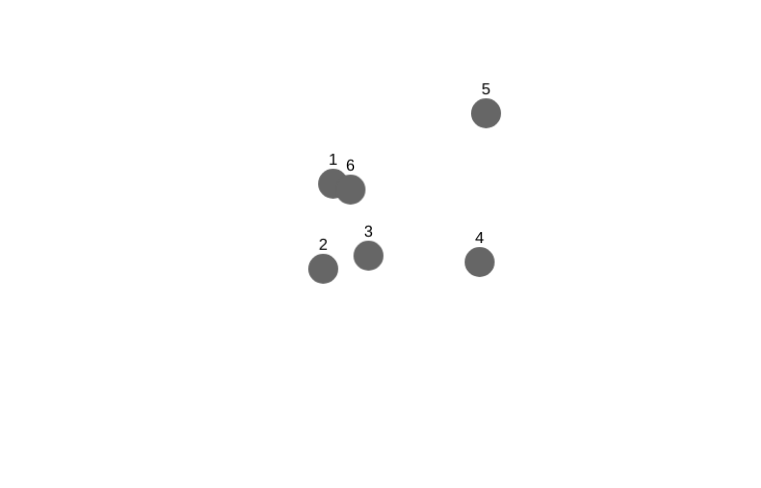
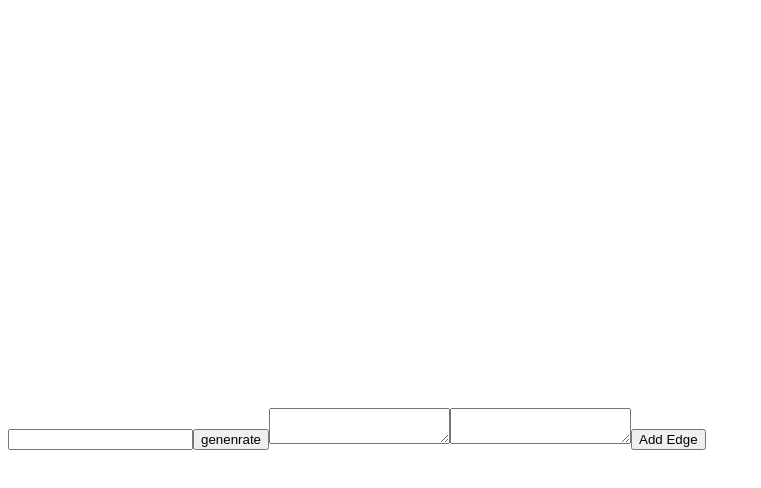
Before and after one commit to N0vice17/graph-visualizer, a React (Vite) app: page / in a window 1280 px wide. Shown: the top 488 px of the page, without its empty margins (0-761 px from the left). Built offline with nearby package versions, Linux system fonts and the light colour scheme.

Commit message:
Adding Features

```diff
--- a/src/App.css
+++ b/src/App.css
@@ -1,8 +1,8 @@
 .cy-container {
     height: 50vh;
-    width: 50%;
+    width: 100%;
 }
 
 #cy{
-    height: 50vh;
+    height: 40vh;
 }
--- a/src/App.jsx
+++ b/src/App.jsx
@@ -1,26 +1,57 @@
-import { useEffect } from 'react'
+import { useEffect, useState } from 'react'
 import './App.css'
 import cytoscape from 'cytoscape';
 
 function App() {
+  const [cy, setcy] = useState([]);
+  let options = {
+    name: 'circle',
+
+    fit: true, // whether to fit the viewport to the graph
+    padding: 30, // the padding on fit
+    boundingBox: undefined, // constrain layout bounds; { x1, y1, x2, y2 } or { x1, y1, w, h }
+    avoidOverlap: true, // prevents node overlap, may overflow boundingBox and radius if not enough space
+    nodeDimensionsIncludeLabels: false, // Excludes the label when calculating node bounding boxes for the layout algorithm
+    spacingFactor: undefined, // Applies a multiplicative factor (>0) to expand or compress the overall area that the nodes take up
+    radius: undefined, // the radius of the circle
+    startAngle: 3 / 2 * Math.PI, // where nodes start in radians
+    sweep: undefined, // how many radians should be between the first and last node (defaults to full circle)
+    clockwise: true, // whether the layout should go clockwise (true) or counterclockwise/anticlockwise (false)
+    sort: undefined, // a sorting function to order the nodes; e.g. function(a, b){ return a.data('weight') - b.data('weight') }
+    animate: false, // whether to transition the node positions
+    animationDuration: 500, // duration of animation in ms if enabled
+    animationEasing: false, // easing of animation if enabled
+    animateFilter: function (node, i) { return true; }, // a function that determines whether the node should be animated.  All nodes animated by default on animate enabled.  Non-animated nodes are positioned immediately when the layout starts
+    ready: undefined, // callback on layoutready
+    stop: undefined, // callback on layoutstop
+    transform: function (node, position) { return position; } // transform a given node position. Useful for changing flow direction in discrete layouts
+
+  };
   useEffect(() => {
-    const cy = cytoscape({
+    const cy1 = cytoscape({
       container: document.getElementById('cy'),
       style: [
         {
           selector: 'node',
           style: {
-            'background-color': '#666',
-            'label': 'data(id)',
+            "border-width": '5px',
+            'width': '50px',
+            'height': '50px',
+            'text-valign': 'center',
+            'text-halign': 'center',
+            'border-color': 'black',
+            'background-color': 'white',
+            'content': 'data(id)',
+            'font-size': '20px',
           }
         },
 
         {
           selector: 'edge',
           style: {
-            'width': 2,
-            'line-color': '#ccc',
-            'target-arrow-color': '#ccc',
+            'width': 4,
+            'line-color': 'black',
+            'target-arrow-color': 'black',
             'target-arrow-shape': 'triangle',
             'curve-style': 'bezier'
           }
@@ -29,18 +60,49 @@ function App() {
       zoomingEnabled: false,
       autounselectify: true,
     });
-    const arr = [1, 2, 3, 4, 5, 6];
-    for (var i = 0; i < arr.length; i++) {
-      cy.add({
-        data: { id: `${arr[i]}` },
-        position: { x: Math.random() * (500 - 20) + 20, y: Math.random() * (325 - 25) + 25 }
-      });
+    setcy(cy1);
+  }, [])
+
+
+  function gen() {
+    cy.elements().remove();
+    const arr = [];
+    const val = document.querySelector(".input1")
+    const n = val.value;
+    for (var i = 1; i <= n; i++) {
+      arr.push(
+        {
+          data: { id: `${i}` },
+          // position: { x: Math.random() * (1000 - 20) + 20, y: Math.random() * (200 - 25) + 40 }
+
+        }
+      )
     }
-  }, [])
+    cy.add(arr);
+    cy.layout(options).run();
+  }
+  function add_edge() {
+    const edge1 = document.querySelector(".edge1").value.split('\n');
+    const edge2 = document.querySelector(".edge2").value.split('\n');
+    for (var i = 0; i < edge1.length; i++) {
+      cy.add([
+        {
+          data: { source: `${edge1[i]}`, target: `${edge2[i]}` }
+        }
+      ])
+    }
+  }
   return (
     <>
       <div className="cy-container">
-        <div id="cy">MAOW</div>
+        <div id="cy"></div>
+      </div>
+      <div>
+        <input type="number" className="input1"></input>
+        <button onClick={gen} className="generate">genenrate</button>
+        <textarea type="number" className="edge1"></textarea>
+        <textarea type="number" className="edge2"></textarea>
+        <button onClick={add_edge} className="add_edge">Add Edge</button>
       </div>
     </>
   )
```
